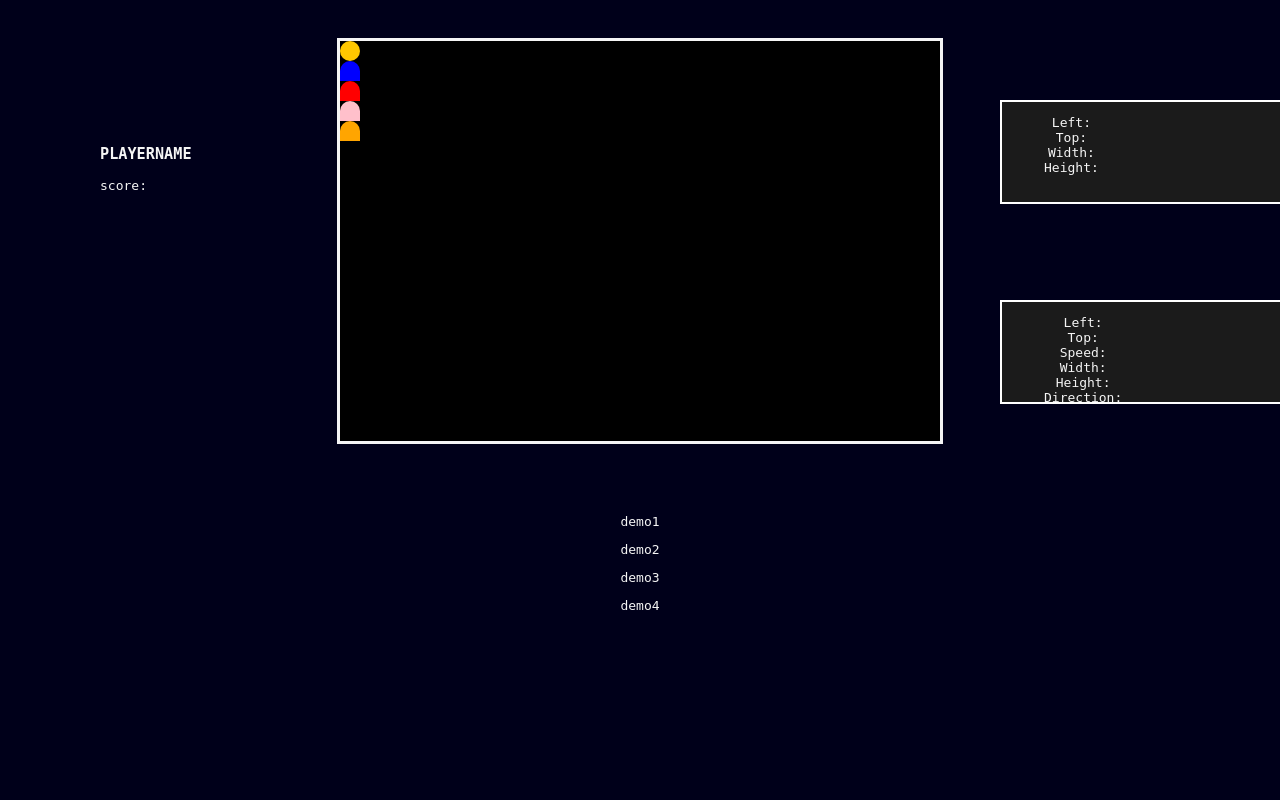
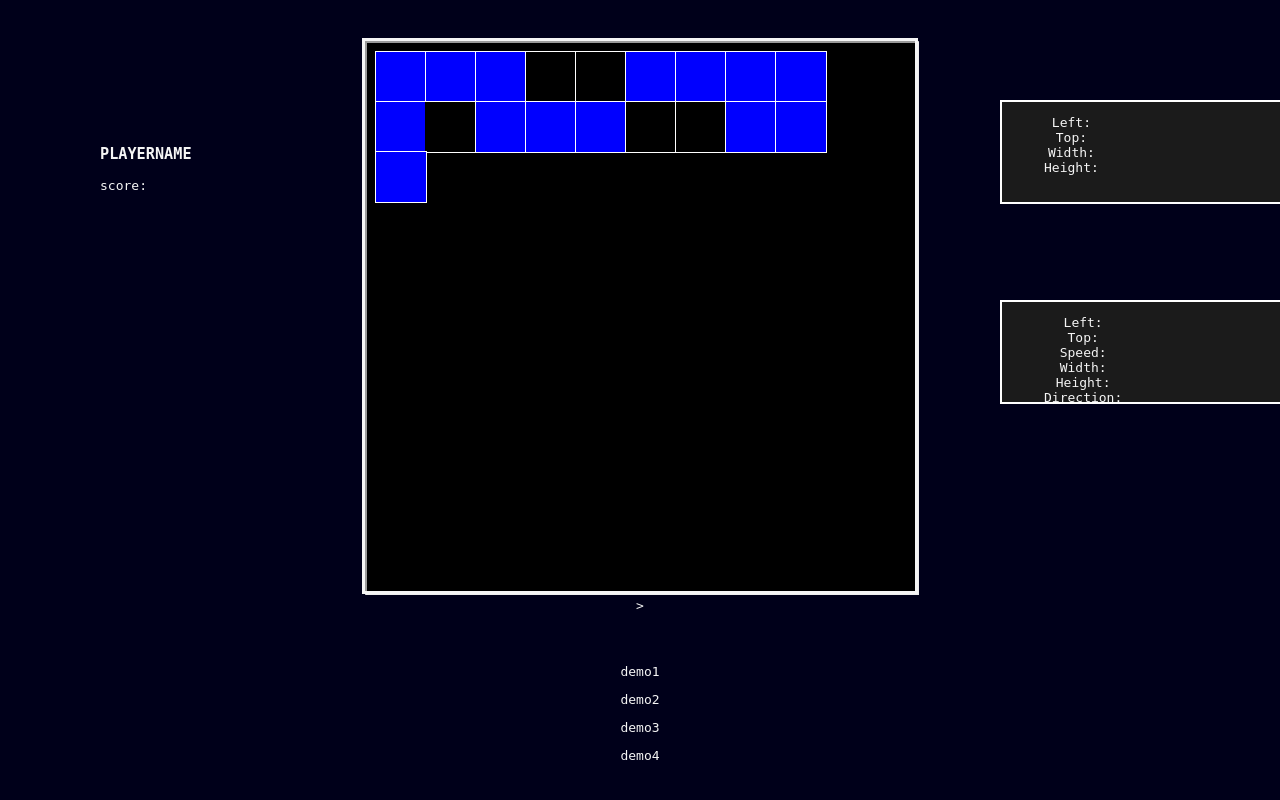
Before and after one commit to filippodelministro/Pacman-TheOriginal, a PHP site: page /html/pacman-game.html in a window 1280 px wide. Run offline with PHP 8.4, Linux system fonts and the light colour scheme.

Commit message:
add pacman-gam-map.html [n-w]

```diff
--- a/css/pacman-game.css
+++ b/css/pacman-game.css
@@ -15,8 +15,8 @@
     margin-left: auto;
     margin-right: auto;
 
-    height: 400px;
-    width: 600px;
+    height: 550px;
+    width: 550px;
     outline: 3px solid whitesmoke;
     background-color: rgb(0, 0, 0);
 }
--- /dev/null
+++ b/html/pacma-game-map.html
@@ -0,0 +1,75 @@
+<!DOCTYPE html>
+<html lang="it-IT">
+    <head>
+        <title>Prova</title>
+      </head>
+
+      <style>
+
+        .container {
+        display: grid;
+        grid-template-columns: repeat(9, 50px);
+        grid-template-rows: repeat(2, 50px) 50px repeat(2, 50px);
+        grid-gap: 0;
+        width: 450px;
+        height: 250px;
+        background-color: black;
+      }
+
+      .cell {
+        width: 50px;
+        height: 50px;
+        border: 1px solid white;
+      }
+
+      .wall {
+        background-color: blue;
+      }
+
+      .empty {
+        background-color: black;
+      }
+
+      .tunnel {
+        background-color: black;
+        border-left: none;
+        border-right: none;
+      }
+
+
+    </style>
+
+    <!-- <div class="container">
+        <div class="ghost">
+            <div class="eye"></div>
+            <div class="pupil"></div>
+            <div class="mouth"></div>
+        </div>
+    </div> -->
+
+    <div class="container">
+      <div class="cell wall"></div>
+      <div class="cell wall"></div>
+      <div class="cell wall"></div>
+      <div class="cell empty"></div>
+      <div class="cell empty"></div>
+      <div class="cell wall"></div>
+      <div class="cell wall"></div>
+      <div class="cell wall"></div>
+      <div class="cell wall"></div>
+      <div class="cell wall"></div>
+      <div class="cell empty tunnel"></div>
+      <div class="cell wall"></div>
+      <div class="cell wall"></div>
+      <div class="cell wall"></div>
+      <div class="cell empty"></div>
+      <div class="cell empty"></div>
+      <div class="cell wall"></div>
+      <div class="cell wall"></div>
+      <div class="cell wall"></div>
+    </div>
+
+
+
+
+</html>
--- a/html/pacman-game.html
+++ b/html/pacman-game.html
@@ -24,12 +24,16 @@
 
             <div id="playground">
 
-                <div id="pacman"></div>
+                <iframe src="./pacma-game-map.html" width="550px" height="550px">
 
-                <div id="blue-ghost" class="ghost"></div>
-                <div id="red-ghost" class="ghost"></div>
-                <div id="pink-ghost" class="ghost"></div>
-                <div id="orange-ghost" class="ghost"></div>
+                    <div id="pacman"></div>
+
+                    <div id="blue-ghost" class="ghost"></div>
+                    <div id="red-ghost" class="ghost"></div>
+                    <div id="pink-ghost" class="ghost"></div>
+                    <div id="orange-ghost" class="ghost"></div>
+
+                </iframe>>
 
             </div>
 
```
Also changed, not shown: html/prova.html (deleted, +0 -69 lines).
